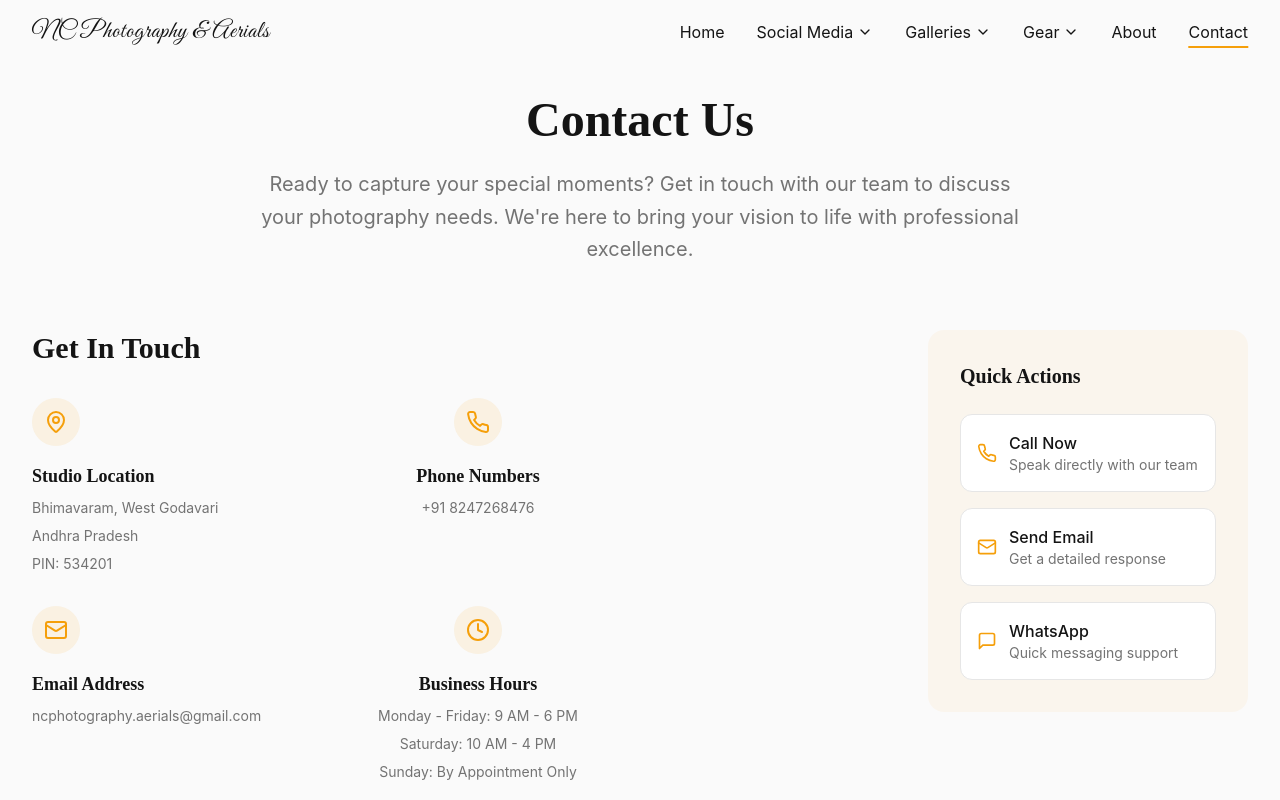
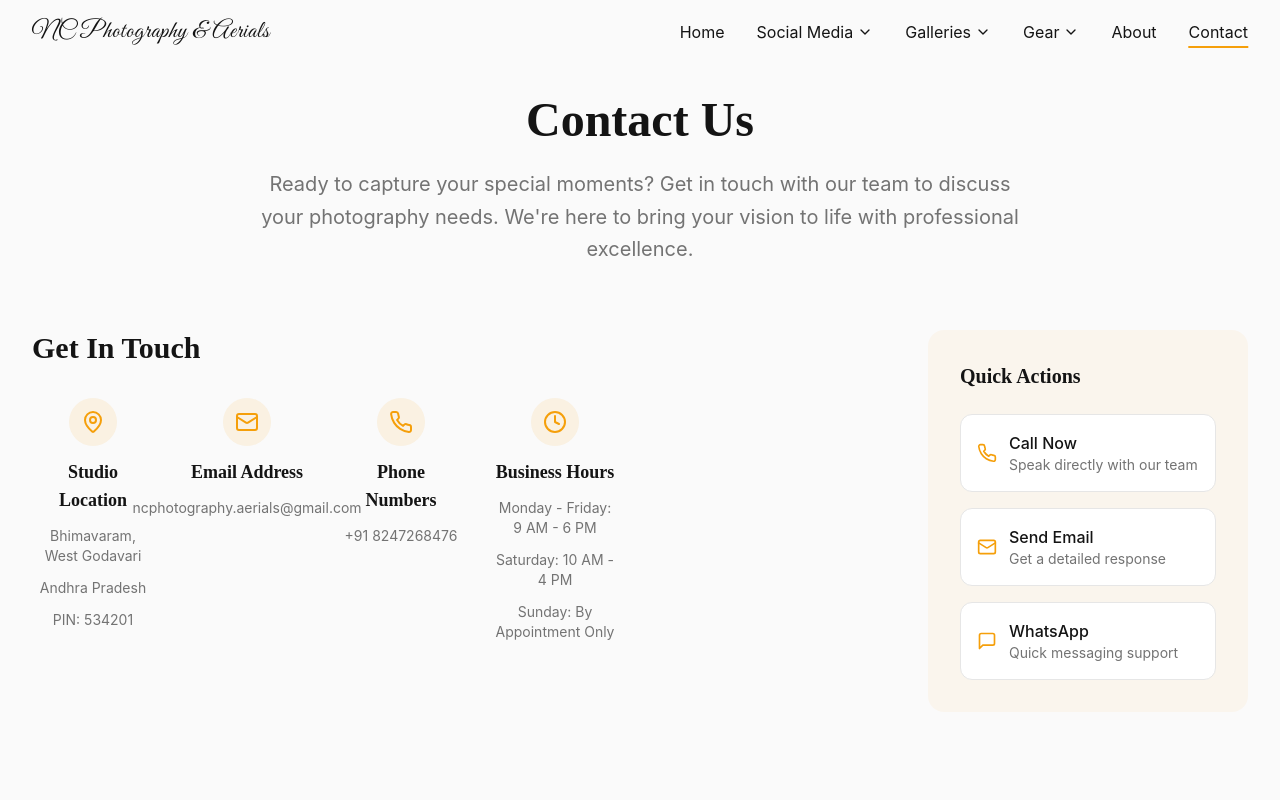
Before and after one commit to EswarSaiSubhuCH/nc-photo-visions, a React (Vite) app: page /contact in a window 1280 px wide. Shown: the top 800 px of the page. Built offline with nearby package versions, Linux system fonts and the light colour scheme.

Commit message:
fix: align Get In Touch section into a single row with equal spacing

```diff
--- a/src/pages/Contact.tsx
+++ b/src/pages/Contact.tsx
@@ -45,9 +45,9 @@ const Contact = () => {
 
   const contactInfo = [
     { icon: MapPin, title: "Studio Location", details: ["Bhimavaram, West Godavari", "Andhra Pradesh", "PIN: 534201"] },
-    { icon: Phone, title: "Phone Numbers", details: ["+91 8247268476"], center: true },
     { icon: Mail, title: "Email Address", details: ["ncphotography.aerials@gmail.com"] },
-    { icon: Clock, title: "Business Hours", details: ["Monday - Friday: 9 AM - 6 PM", "Saturday: 10 AM - 4 PM", "Sunday: By Appointment Only"], center: true }
+    { icon: Phone, title: "Phone Numbers", details: ["+91 8247268476"] },
+    { icon: Clock, title: "Business Hours", details: ["Monday - Friday: 9 AM - 6 PM", "Saturday: 10 AM - 4 PM", "Sunday: By Appointment Only"] }
   ];
 
   return (
@@ -67,17 +67,17 @@ const Contact = () => {
           {/* Get In Touch */}
           <div>
             <h2 className="text-3xl font-playfair font-bold mb-8">Get In Touch</h2>
-            <div className="grid grid-cols-1 sm:grid-cols-2 gap-8">
+            <div className="grid grid-cols-1 sm:grid-cols-2 lg:grid-cols-4 gap-8">
               {contactInfo.map((info, index) => {
                 const Icon = info.icon;
                 return (
-                  <div key={index} className={`flex flex-col items-${info.center ? "center" : "start"} space-y-2`}>
-                    <div className="w-12 h-12 bg-accent/10 rounded-full flex items-center justify-center flex-shrink-0 mb-2">
+                  <div key={index} className="flex flex-col items-center text-center space-y-3">
+                    <div className="w-12 h-12 bg-accent/10 rounded-full flex items-center justify-center">
                       <Icon size={24} className="text-accent" />
                     </div>
-                    <h3 className="font-semibold text-lg mb-1 text-center">{info.title}</h3>
+                    <h3 className="font-semibold text-lg">{info.title}</h3>
                     {info.details.map((detail, idx) => (
-                      <p key={idx} className="text-muted-foreground text-sm text-center">{detail}</p>
+                      <p key={idx} className="text-muted-foreground text-sm">{detail}</p>
                     ))}
                   </div>
                 );
```
